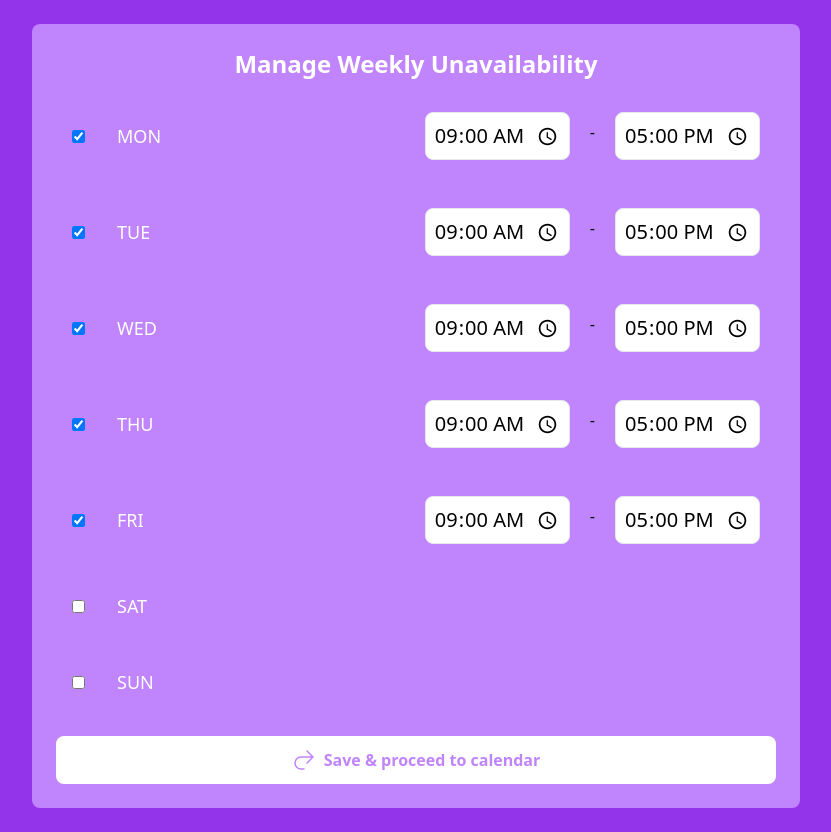
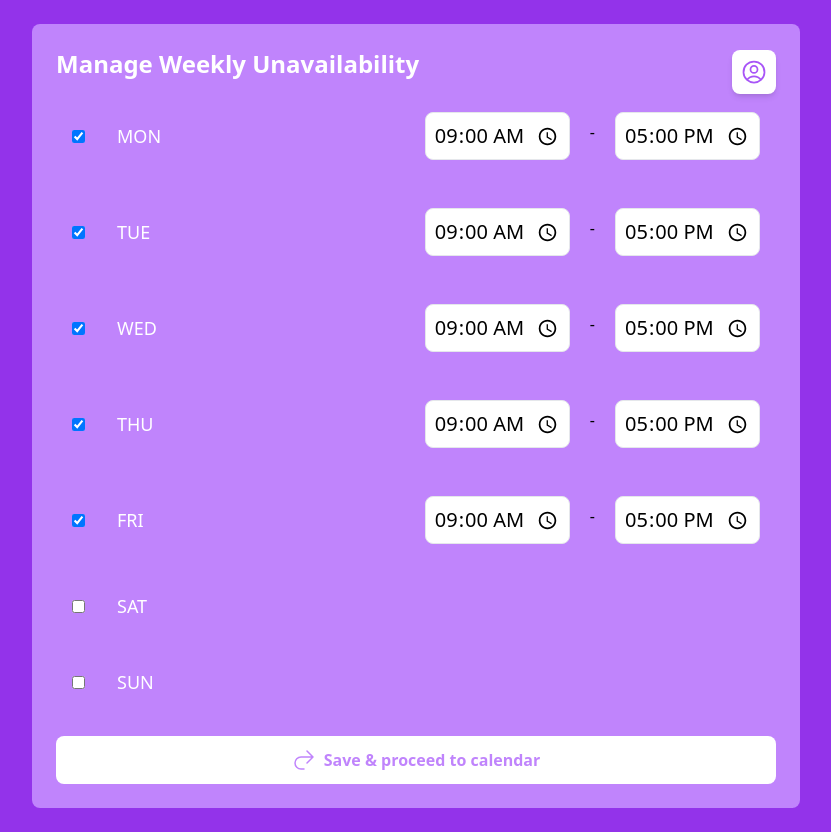
Before and after one commit to hemantmm/SlotBooking, a React (Create React App) app: page /slot in a window 1280 px wide. Shown: the whole page, without its empty margins (224-1055 px from the left). Built offline with nearby package versions, Linux system fonts and the light colour scheme.

Commit message:
Updated profile dropdown page
Signed-off-by: hemantmm <hemant29mehta@gmail.com>

```diff
--- /dev/null
+++ b/src/components/ProfileDropdown.js
@@ -0,0 +1,43 @@
+import React,{useState} from 'react'
+import {useNavigate} from "react-router-dom"
+
+function ProfileDropdown() {
+    const navigate=useNavigate()
+
+    const [isOpen, setIsOpen] = useState(false)
+
+    const profileNavigate=()=>{
+        navigate("/profile")
+    }
+
+    const handleLogout=()=>{
+        localStorage.removeItem("user")
+        // window.location.reload()
+        navigate("/")
+    }
+
+  return (
+    // <div>ProfileDropdown</div>
+    <div>
+        <div className='relative'>
+            <button className='bg-white text-purple-500 font-bold text-lg p-2 rounded-lg shadow-md border-none' onClick={()=>setIsOpen(!isOpen)}>
+            <svg xmlns="http://www.w3.org/2000/svg" fill="none" viewBox="0 0 24 24" strokeWidth={1.5} stroke="currentColor" className="size-7">
+  <path strokeLinecap="round" strokeLinejoin="round" d="M17.982 18.725A7.488 7.488 0 0 0 12 15.75a7.488 7.488 0 0 0-5.982 2.975m11.963 0a9 9 0 1 0-11.963 0m11.963 0A8.966 8.966 0 0 1 12 21a8.966 8.966 0 0 1-5.982-2.275M15 9.75a3 3 0 1 1-6 0 3 3 0 0 1 6 0Z" />
+</svg>
+
+            </button>
+            {isOpen && (
+                <div className='absolute right-0 mt-2 w-48 bg-white rounded-lg shadow-lg py-1'>
+                    {/* <a href='/profile' className='block px-4 py-2 text-sm text-gray-700 hover:bg-purple-500 hover:text-white'>Profile</a> */}
+                    <span className='block px-4 py-2 text-sm text-gray-700 hover:bg-purple-500 hover:text-white cursor-pointer' onClick={profileNavigate}>Profile</span>
+                    <span className='block px-4 py-2 text-sm text-gray-700 hover:bg-purple-500 hover:text-white cursor-pointer' onClick={handleLogout}>Logout</span>
+                </div>
+
+            )}
+        </div>
+
+    </div>
+  )
+}
+
+export default ProfileDropdown
--- a/src/components/SlotManager.js
+++ b/src/components/SlotManager.js
@@ -1,5 +1,6 @@
 import React,{useState} from 'react'
 import {useNavigate} from "react-router-dom"
+import ProfileDropdown from './ProfileDropdown'
 
 const days=["MON","TUE","WED","THU","FRI","SAT","SUN"]
 
@@ -38,7 +39,10 @@ function SlotManager() {
   return (
     <div className='flex flex-col items-center min-h-screen p-6 bg-purple-600'>
         <div className='rounded-lg p-6 w-full max-w-3xl bg-purple-400'>
-            <h2 className='text-2xl font-bold text-center mb-4 text-white'>Manage Weekly Unavailability</h2>
+            <div className='flex items-center justify-between'>
+                <h2 className='text-2xl font-bold text-center mb-4 text-white'>Manage Weekly Unavailability</h2>
+                <ProfileDropdown />
+            </div>
             <div className='space-y-4'>
                 {days.map((day)=>(
                     <div key={day} className='flex flex-wrap items-center justify-between p-4 rounded-lg'>
```
